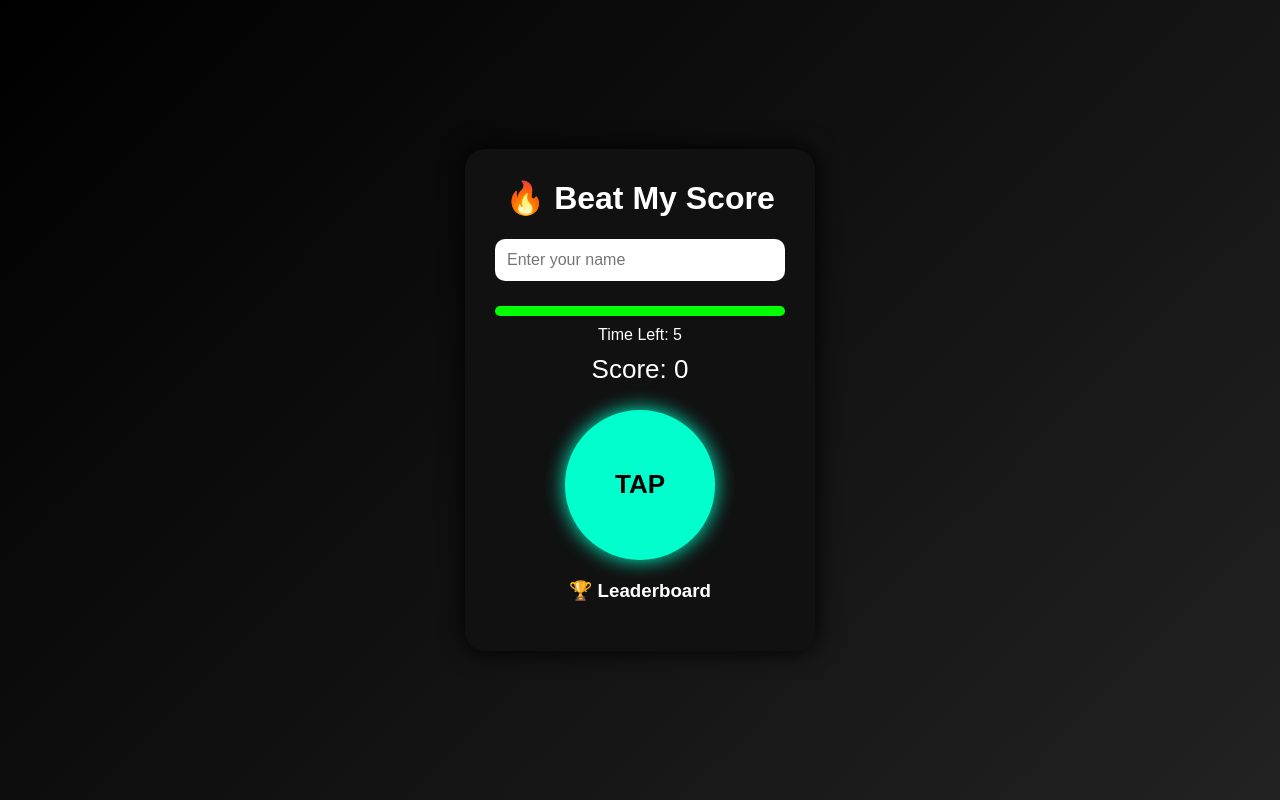
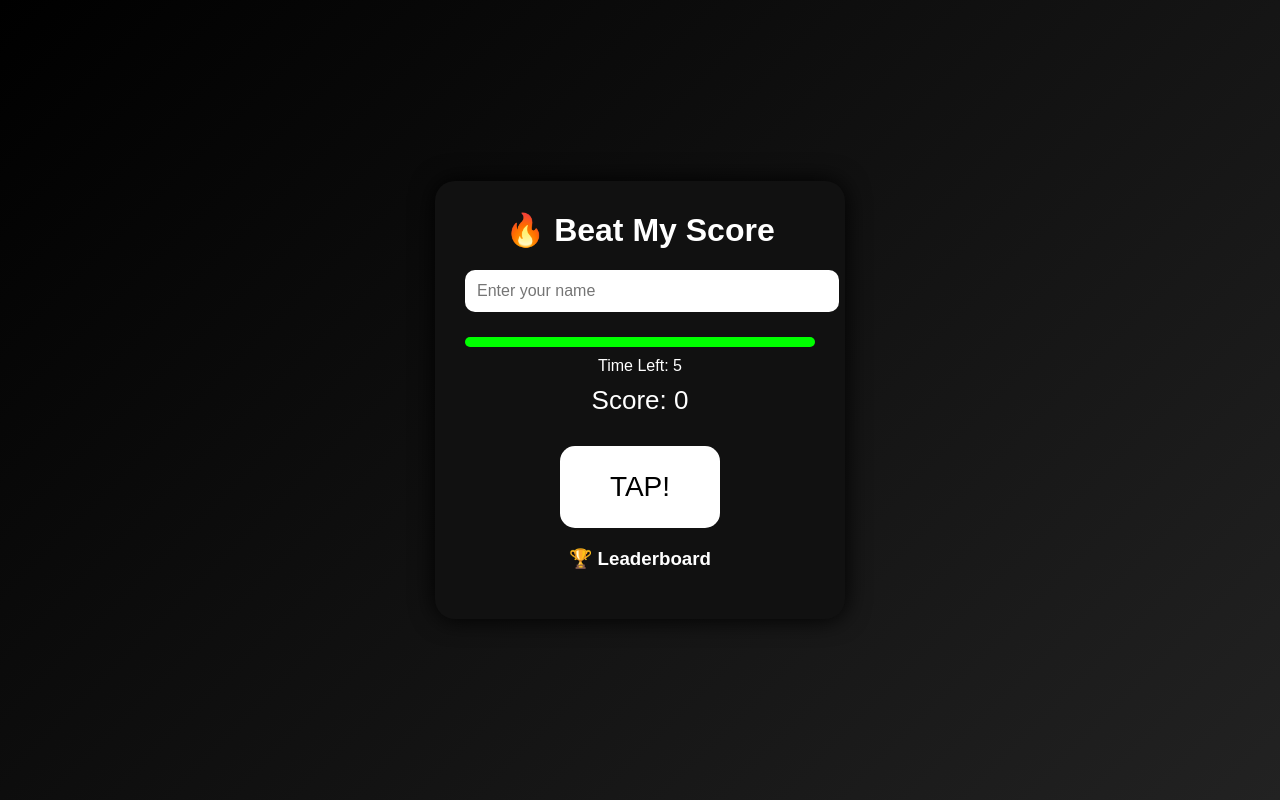
Before and after one commit to fardansofi1-art/beat-my-score, a Flask app: page / in a window 1280 px wide. Run offline with Flask 3, Linux system fonts and the light colour scheme.

Commit message:
Update index.html

```diff
--- a/templates/index.html
+++ b/templates/index.html
@@ -2,12 +2,18 @@
 <html>
 <head>
 <title>Beat My Score</title>
+ <meta name="viewport" content="width=device-width, initial-scale=1, maximum-scale=1, user-scalable=no">
+
 
 <style>
 
 *{
- box-sizing:border-box;
+ touch-action: manipulation;
+ user-select: none;
+ -webkit-user-select:none;
+ -ms-user-select:none;
 }
+
 
 body{
  margin:0;
@@ -18,6 +24,7 @@
  background:linear-gradient(135deg,#000,#222);
  font-family:Arial;
  color:white;
+ overscroll-behavior:none;
 }
 
 .card{
@@ -44,17 +51,16 @@
 }
 
 #tap{
- margin-top:15px;
- width:150px;
- height:150px;
- border-radius:50%;
+ font-size:28px;
+ padding:25px 50px;
+ border-radius:15px;
  border:none;
- background:#00ffcc;
- font-size:26px;
- font-weight:bold;
- cursor:pointer;
- box-shadow:0 0 20px #00ffcc;
+ background:white;
+ margin-top:20px;
+
+ touch-action: manipulation;
 }
+
 
 #tap:active{
  transform:scale(.95);
@@ -127,7 +133,7 @@
 <div>Time Left: <span id="time">5</span></div>
 <div class="score">Score: <span id="score">0</span></div>
 
-<button id="tap" onclick="tap()">TAP</button>
+<button id="tap" ontouchstart="tap()">TAP!</button>
 
 <div class="leader">
 
```
